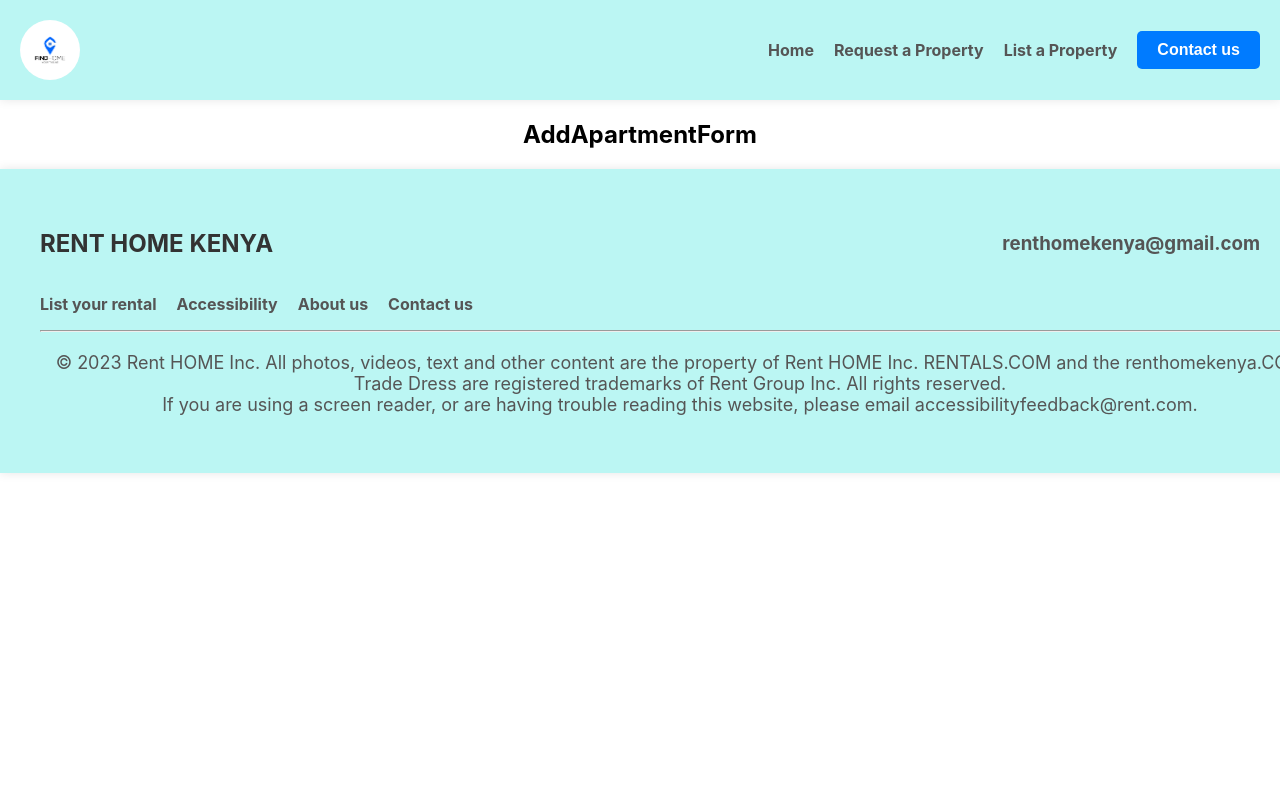
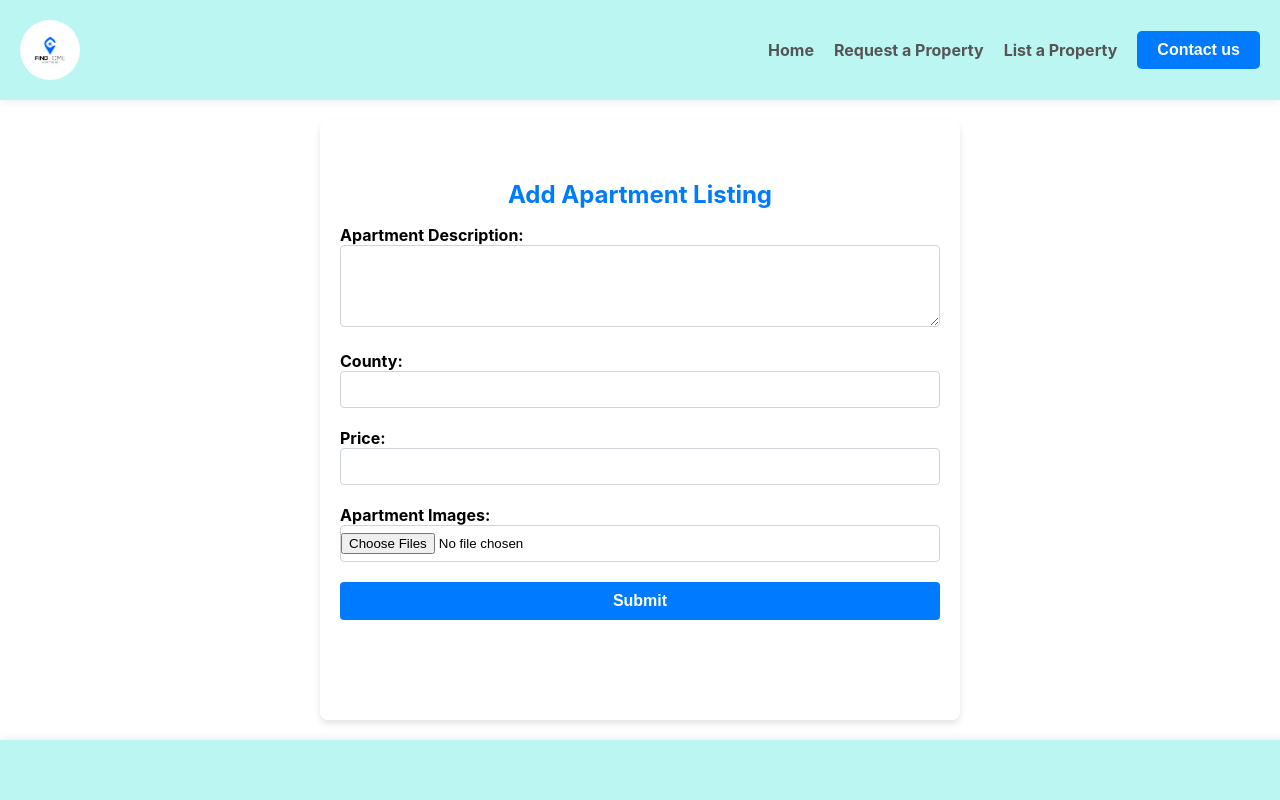
Before and after one commit to VictorMurithi/online-rental-housing-system, a React (Create React App) app in the folder frontend/: page /add-apartment in a window 1280 px wide. Shown: the top 800 px of the page. Built offline with nearby package versions, Linux system fonts and the light colour scheme.

Commit message:
added the form

```diff
--- a/frontend/src/App.css
+++ b/frontend/src/App.css
@@ -382,3 +382,87 @@ p{ text-align: center;
   margin-top: 20px;
   font-size: 18px;
 }
+/* App.css */
+
+.add-container-form {
+  max-width: 600px;
+  height: 70vh;
+  margin: 20px auto;
+  padding: 20px;
+  background-color: #fff;
+  border-radius: 8px;
+  box-shadow: 0 4px 6px rgba(0, 0, 0, 0.1);
+}
+
+.add-container-form h1 {
+  text-align: center;
+  color: #007bff;
+  margin-top: 0;
+}
+
+.add-container-form .form-group {
+  margin-bottom: 20px;
+}
+
+.add-container-form label {
+  font-weight: bold;
+}
+
+.add-container-form textarea,
+.add-container-form input[type="text"],
+.add-container-form input[type="file"] {
+  width: 100%;
+  padding: 10px;
+  border: 1px solid #ced4da;
+  border-radius: 4px;
+  box-sizing: border-box;
+}
+
+.add-container-form input[type="file"] {
+  padding: 7px 0;
+}
+
+.add-container-form button {
+  width: 100%;
+  padding: 10px;
+  background-color: #007bff;
+  color: #fff;
+  border: none;
+  border-radius: 4px;
+  cursor: pointer;
+  transition: background-color 0.3s;
+}
+
+.add-container-form button:hover {
+  background-color: #0056b3;
+}
+
+.add-container-form .btn-block {
+  display: block;
+}
+
+.add-container-form .text-center {
+  text-align: center;
+}
+
+.add-container-form .mt-5 {
+  margin-top: 40px;
+}
+
+.add-container-form .btn-file {
+  position: relative;
+  overflow: hidden;
+}
+
+.add-container-form .btn-file input[type="file"] {
+  position: absolute;
+  top: 0;
+  right: 0;
+  margin: 0;
+  padding: 0;
+  font-size: 20px;
+  cursor: pointer;
+  opacity: 0;
+  filter: alpha(opacity=0);
+  height: 100%;
+}
--- a/frontend/src/components/AddApartmentForm.js
+++ b/frontend/src/components/AddApartmentForm.js
@@ -1,15 +1,73 @@
-import React from "react";
-import "../App.css";
+// AddApartmentForm.js
+import React, { useState } from "react";
 import Navbar from "../layout/Navbar";
 import Footer from "../layout/Footer";
-
+import "../App.css";
 
 export default function AddApartmentForm() {
+    const [description, setDescription] = useState("");
+    const [county, setCounty] = useState("");
+    const [price, setPrice] = useState("");
+    const [images, setImages] = useState([]);
+
+    const handleSubmit = (event) => {
+        event.preventDefault();
+        // Here you can handle form submission, e.g., send data to backend
+        console.log("Form submitted:", { description, county, price, images });
+    };
+
     return (
         <div>
-            <Navbar/>
-            <h1>AddApartmentForm</h1>
-            <Footer/>
+            <Navbar />
+            <div className="add-container-form">
+                <h1 className="text-center mt-5">Add Apartment Listing</h1>
+                <form onSubmit={handleSubmit}>
+                    <div className="form-group">
+                        <label htmlFor="description">Apartment Description:</label>
+                        <textarea
+                            className="form-control"
+                            id="description"
+                            rows="4"
+                            value={description}
+                            onChange={(e) => setDescription(e.target.value)}
+                        ></textarea>
+                    </div>
+                    <div className="form-group">
+                        <label htmlFor="county">County:</label>
+                        <input
+                            type="text"
+                            className="form-control"
+                            id="county"
+                            value={county}
+                            onChange={(e) => setCounty(e.target.value)}
+                        />
+                    </div>
+                    <div className="form-group">
+                        <label htmlFor="price">Price:</label>
+                        <input
+                            type="text"
+                            className="form-control"
+                            id="price"
+                            value={price}
+                            onChange={(e) => setPrice(e.target.value)}
+                        />
+                    </div>
+                    <div className="form-group">
+                        <label htmlFor="images">Apartment Images:</label>
+                        <input
+                            type="file"
+                            className="form-control-file"
+                            id="images"
+                            multiple
+                            onChange={(e) => setImages(e.target.files)}
+                        />
+                    </div>
+                    <button type="submit" className="btn btn-primary btn-block">
+                        Submit
+                    </button>
+                </form>
+            </div>
+            <Footer />
         </div>
     );
 }
```
